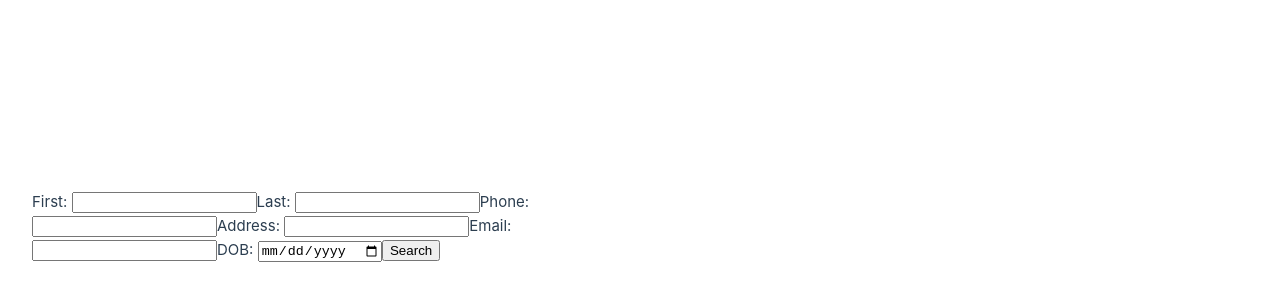
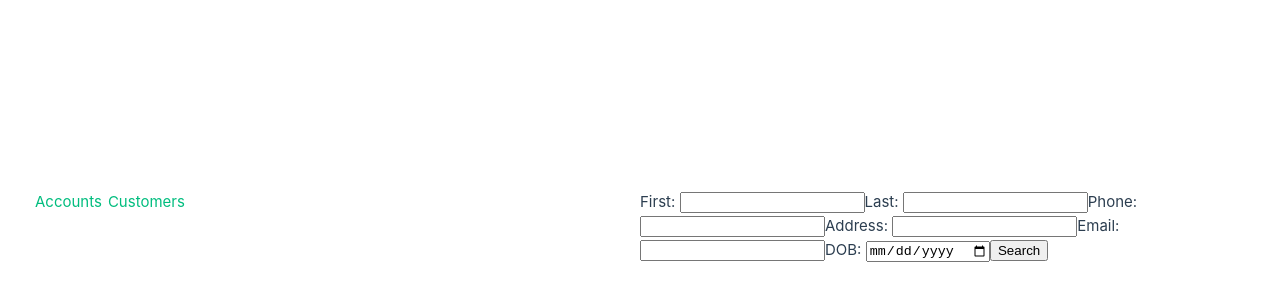
Before and after one commit to Skeffy/TellerNet, a Vue app in the folder front-end/: page / in a window 1280 px wide. Shown: the part 174-474 px from the top of the page. Built offline with nearby package versions, Linux system fonts and the light colour scheme.

Commit message:
Add router links to accounts and customers routes

```diff
--- a/front-end/src/App.vue
+++ b/front-end/src/App.vue
@@ -3,6 +3,10 @@
 </script>
 
 <template>
+    <nav>
+        <router-link to="/accounts">Accounts</router-link>
+        <router-link to="/customers">Customers</router-link>
+    </nav>
     <main>
         <router-view />
     </main>
```
